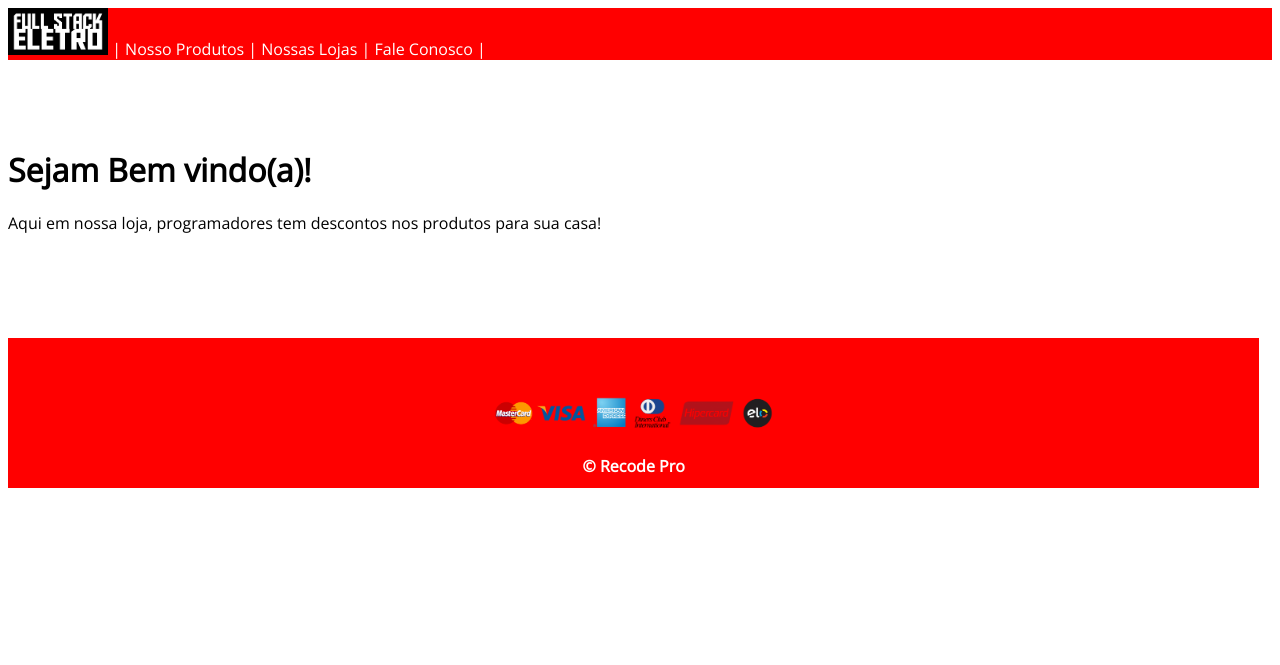
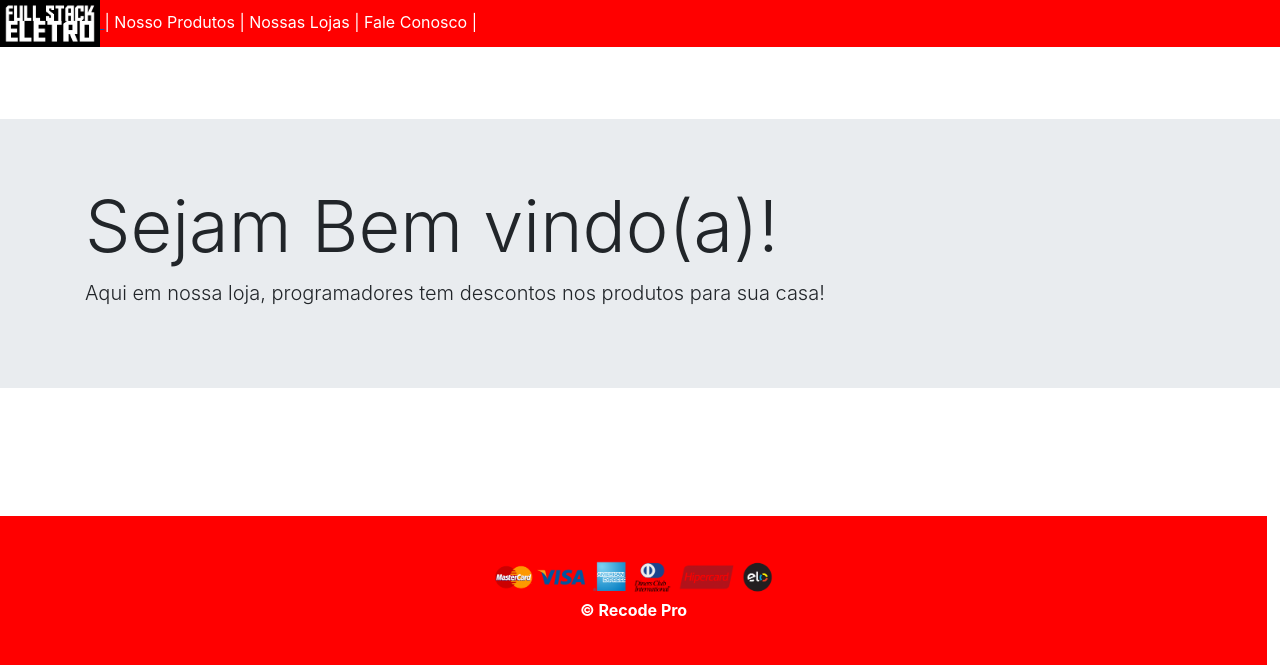
Before and after one commit to williroger/RecodePro, a PHP site: page / in a window 1280 px wide. Shown: the top 665 px of the page. Run offline with PHP 8.4, Linux system fonts and the light colour scheme.

Commit message:
Update index.php

```diff
--- a/Site Loja - FullstackEletro/index.php
+++ b/Site Loja - FullstackEletro/index.php
@@ -4,6 +4,8 @@
         <meta charset="UFT-8">
         <title>Full Stack Eletro</title>
         <link rel="stylesheet" href="./css/estilo.css">
+        <link rel="stylesheet" href="./estilo.css">
+        <link rel="stylesheet" href="https://stackpath.bootstrapcdn.com/bootstrap/4.4.1/css/bootstrap.min.css" integrity="sha384-Vkoo8x4CGsO3+Hhxv8T/Q5PaXtkKtu6ug5TOeNV6gBiFeWPGFN9MuhOf23Q9Ifjh" crossorigin="anonymous">
         <script src="./js/funcoes.js"></script>
 </head>
 <body>
@@ -13,10 +15,12 @@
         <br>
         <br>
         <br>
-        <main>
-            <h1> Sejam Bem vindo(a)! </h1>
-            <p>Aqui em nossa loja, programadores tem descontos nos produtos para sua casa!</p>
-        </main>
+<div class="jumbotron jumbotron-fluid ">
+  <div class="container">
+    <h1 class="display-3">Sejam Bem vindo(a)!</h1>
+    <p class="lead">Aqui em nossa loja, programadores tem descontos nos produtos para sua casa!</p>
+  </div>
+</div>
 
     <br><br>
     <br><br>
```
